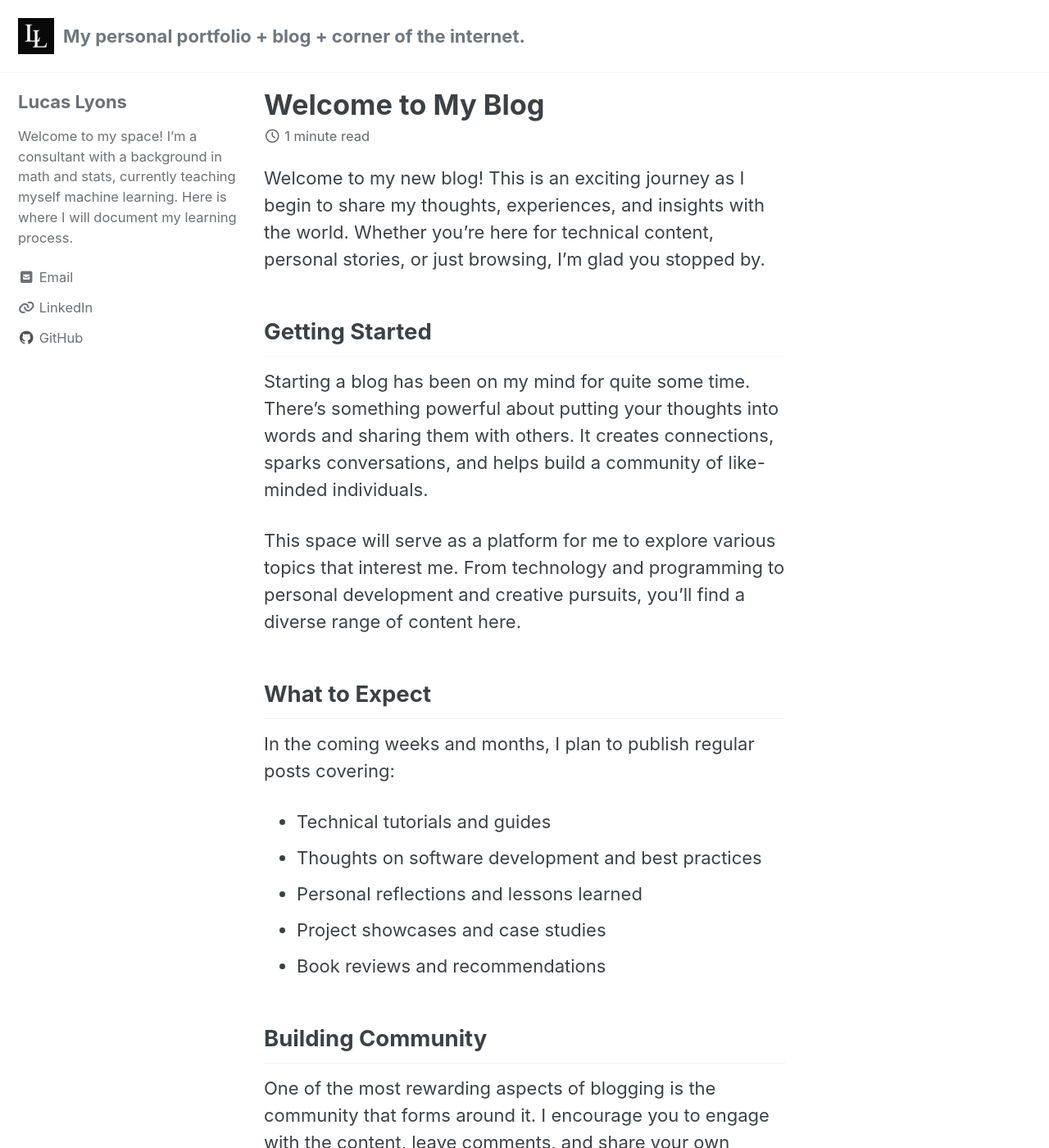
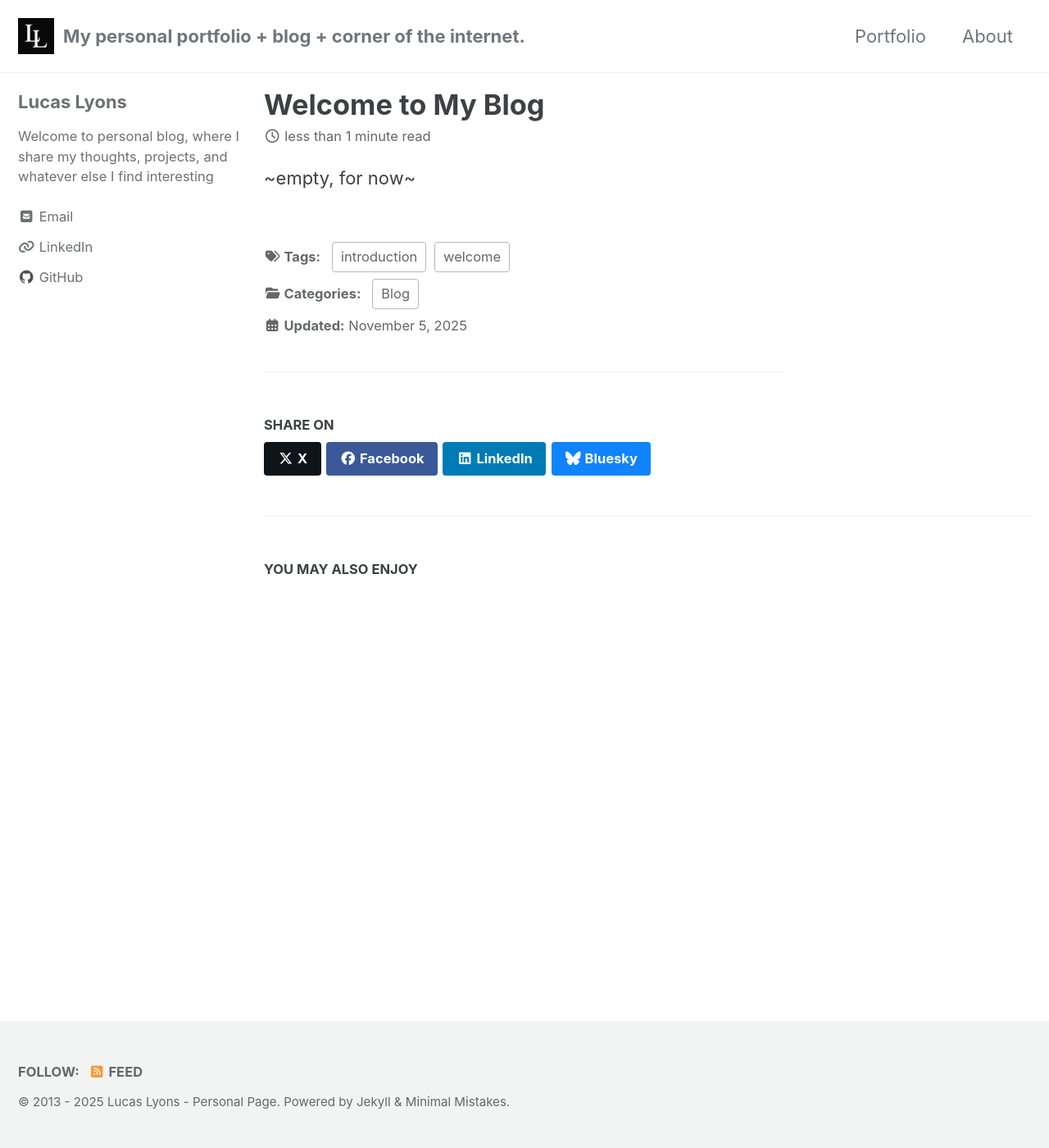
Before and after one commit to LucasLyons/LucasLyons.github.io, a Jekyll site: the page built from _posts/2025-11-05-welcome-to-my-blog.md, in a window 1280 px wide and 1400 px high. Shown: the whole window at 82% size. Built offline with Jekyll 4.4.1, drawn with Linux system fonts in a browser that asks for light colours; cached includes are drawn as plain includes; some of the changed text lies outside the part shown.

```diff
--- a/Gemfile
+++ b/Gemfile
@@ -6,8 +6,9 @@ group :jekyll_plugins do
   gem "jekyll-gist"
   gem "jekyll-feed"
   gem "jemoji"
-  gem "jekyll-include-cache"
+  gem "jekyll-include-cache", group: :jekyll_plugins
   gem "jekyll-algolia"
   gem "jekyll-remote-theme"
-  gem "github-pages", "~> 232"
+  gem "minimal-mistakes-jekyll"
+  gem "github-pages", group: :jekyll_plugins
 end
--- a/_config.yml
+++ b/_config.yml
@@ -9,6 +9,8 @@
 #
 # Review documentation to determine if you should use `theme` or `remote_theme`
 # https://mmistakes.github.io/minimal-mistakes/docs/quick-start-guide/#installing-the-theme
+# Use 'theme' for local development, 'remote_theme' for GitHub Pages
+# theme: minimal-mistakes-jekyll
 remote_theme: mmistakes/minimal-mistakes
 minimal_mistakes_skin    : "default" # "air", "aqua", "contrast", "dark", "dirt", "neon", "mint", "plum", "sunrise"
 
@@ -113,7 +115,7 @@ analytics:
 author:
   name             : "Lucas Lyons"
   avatar           : # path of avatar image, e.g. "/assets/images/bio-photo.jpg"
-  bio              : "Welcome to my space! I'm a consultant with a background in math and stats, currently teaching myself machine learning. Here is where I will document my learning process."
+  bio              : "Welcome to personal blog, where I share my thoughts, projects, and whatever else I find interesting"
   location         :
   email            :
   links:
@@ -301,6 +303,13 @@ compress_html:
     envs: development
 
 
+# Collections
+collections:
+  portfolio:
+    output: true
+    permalink: /:collection/:path/
+
+
 # Defaults
 defaults:
   # _posts
@@ -314,3 +323,11 @@ defaults:
       comments: # true
       share: true
       related: true
+  # _portfolio
+  - scope:
+      path: ""
+      type: portfolio
+    values:
+      layout: single
+      author_profile: true
+      share: true
--- a/_data/navigation.yml
+++ b/_data/navigation.yml
@@ -1,7 +1,9 @@
 # main links
 main:
-  # - title: "About"
-  #   url: https://mmistakes.github.io/minimal-mistakes/about/
+  - title: "Portfolio"
+    url: /portfolio/
+  - title: "About"
+    url: /about/
   # - title: "Sample Posts"
   #   url: /year-archive/
   # - title: "Sample Collections"
--- a/_posts/2025-11-05-welcome-to-my-blog.md
+++ b/_posts/2025-11-05-welcome-to-my-blog.md
@@ -8,32 +8,4 @@ tags:
   - introduction
 ---
 
-Welcome to my new blog! This is an exciting journey as I begin to share my thoughts, experiences, and insights with the world. Whether you're here for technical content, personal stories, or just browsing, I'm glad you stopped by.
-
-## Getting Started
-
-Starting a blog has been on my mind for quite some time. There's something powerful about putting your thoughts into words and sharing them with others. It creates connections, sparks conversations, and helps build a community of like-minded individuals.
-
-This space will serve as a platform for me to explore various topics that interest me. From technology and programming to personal development and creative pursuits, you'll find a diverse range of content here.
-
-## What to Expect
-
-In the coming weeks and months, I plan to publish regular posts covering:
-
-- Technical tutorials and guides
-- Thoughts on software development and best practices
-- Personal reflections and lessons learned
-- Project showcases and case studies
-- Book reviews and recommendations
-
-## Building Community
-
-One of the most rewarding aspects of blogging is the community that forms around it. I encourage you to engage with the content, leave comments, and share your own perspectives. Every reader brings a unique viewpoint, and I'm excited to learn from all of you.
-
-## The Journey Ahead
-
-This is just the beginning. Like any new endeavor, there will be challenges and learning opportunities along the way. I'm committed to showing up consistently and providing value through thoughtful, well-crafted content.
-
-Thank you for being here at the start of this journey. I look forward to growing alongside you and creating something meaningful together.
-
-Stay tuned for more posts coming soon!
+~empty, for now~
```
Also changed, not shown: _includes/head.html (+16 -0 lines), _pages/about.md (added, +22 -0 lines), _pages/portfolio.md (added, +7 -0 lines), _portfolio/brewtiful.md (added, +282 -0 lines), assets/images/brewtiful-teaser.png (added).
